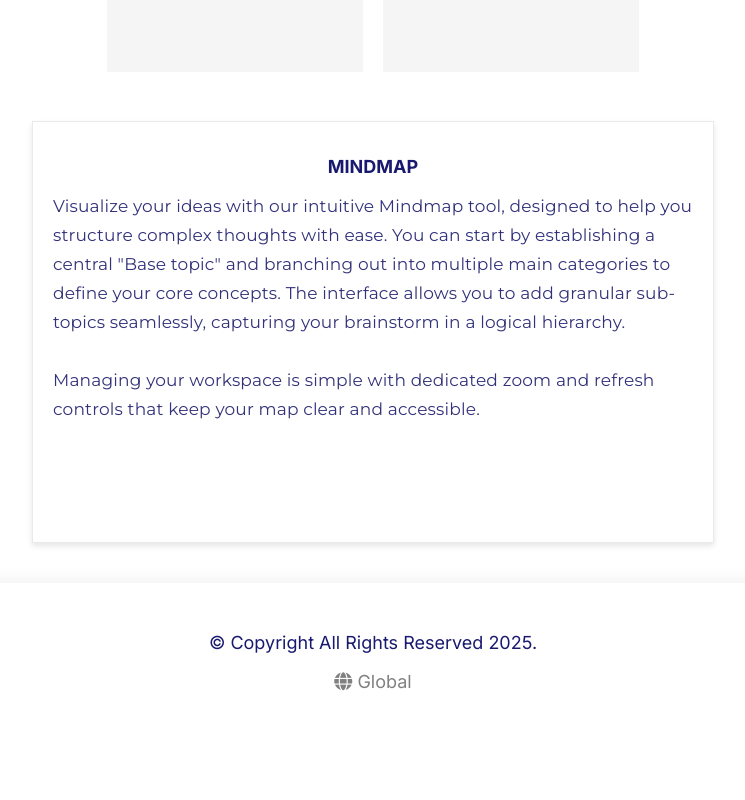
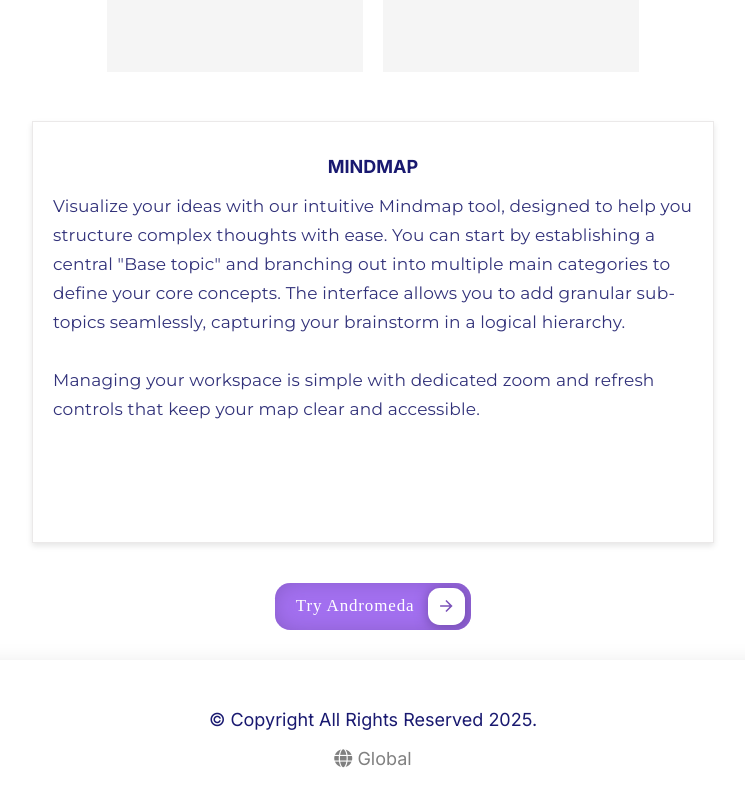
Before and after one commit to abk2191/aphelion-labs, a React (Vite) app: page /aphelion-labs/andromeda in a window 1280 px wide. Shown: the part 4334-5134 px from the top of the page, without its empty margins (267-1012 px from the left). Before the commit the page ends 5057 px from the top, so only its background shows below. Built offline with nearby package versions, Linux system fonts and the light colour scheme; a web font is replaced by a local one.

Commit message:
Added new features

```diff
--- a/src/Andromeda.jsx
+++ b/src/Andromeda.jsx
@@ -111,6 +111,26 @@ function Andromeda() {
             </p>
           </div>
         </div>
+
+        <div className="get-button">
+          <button class="cssbuttons-io-button">
+            Try Andromeda
+            <div class="icon">
+              <svg
+                height="24"
+                width="24"
+                viewBox="0 0 24 24"
+                xmlns="http://www.w3.org/2000/svg"
+              >
+                <path d="M0 0h24v24H0z" fill="none"></path>
+                <path
+                  d="M16.172 11l-5.364-5.364 1.414-1.414L20 12l-7.778 7.778-1.414-1.414L16.172 13H4v-2z"
+                  fill="currentColor"
+                ></path>
+              </svg>
+            </div>
+          </button>
+        </div>
       </div>
     </>
   );
--- a/src/index.css
+++ b/src/index.css
@@ -667,6 +667,68 @@ html {
   margin-top: 30px;
 }
 
+/* From Uiverse.io by adamgiebl */
+.cssbuttons-io-button {
+  background: #a370f0;
+  color: white;
+  font-family: inherit;
+  padding: 0.35em;
+  padding-left: 1.2em;
+  font-size: 17px;
+  font-weight: 500;
+  border-radius: 0.9em;
+  border: none;
+  letter-spacing: 0.05em;
+  display: flex;
+  align-items: center;
+  box-shadow: inset 0 0 1.6em -0.6em #714da6;
+  overflow: hidden;
+  position: relative;
+  height: 2.8em;
+  padding-right: 3.3em;
+  cursor: pointer;
+}
+
+.cssbuttons-io-button .icon {
+  background: white;
+  margin-left: 1em;
+  position: absolute;
+  display: flex;
+  align-items: center;
+  justify-content: center;
+  height: 2.2em;
+  width: 2.2em;
+  border-radius: 0.7em;
+  box-shadow: 0.1em 0.1em 0.6em 0.2em #7b52b9;
+  right: 0.3em;
+  transition: all 0.3s;
+}
+
+.cssbuttons-io-button:hover .icon {
+  width: calc(100% - 0.6em);
+}
+
+.cssbuttons-io-button .icon svg {
+  width: 1.1em;
+  transition: transform 0.3s;
+  color: #7b52b9;
+}
+
+.cssbuttons-io-button:hover .icon svg {
+  transform: translateX(0.1em);
+}
+
+.cssbuttons-io-button:active .icon {
+  transform: scale(0.95);
+}
+
+.get-button {
+  display: flex;
+  align-items: center;
+  justify-content: center;
+  margin-bottom: 30px;
+}
+
 @media (max-width: 768px) {
   /* Styles for screens up to 768px wide (mobile) */
   .brand-name h3 {
```
